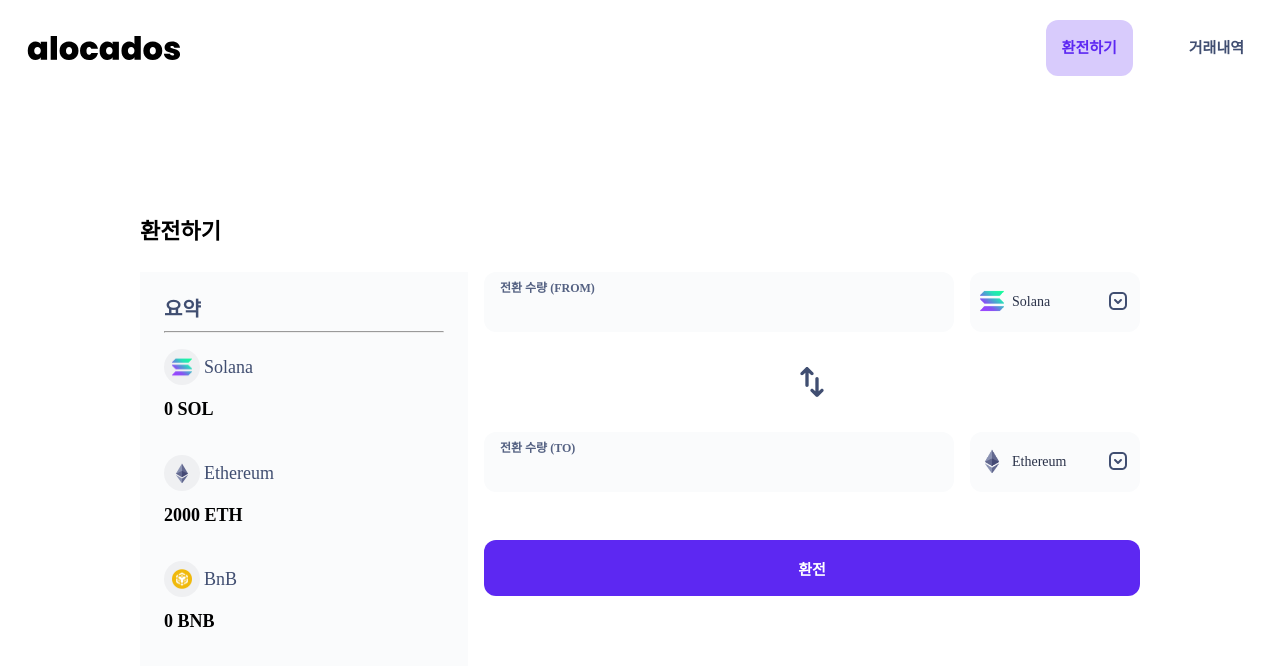
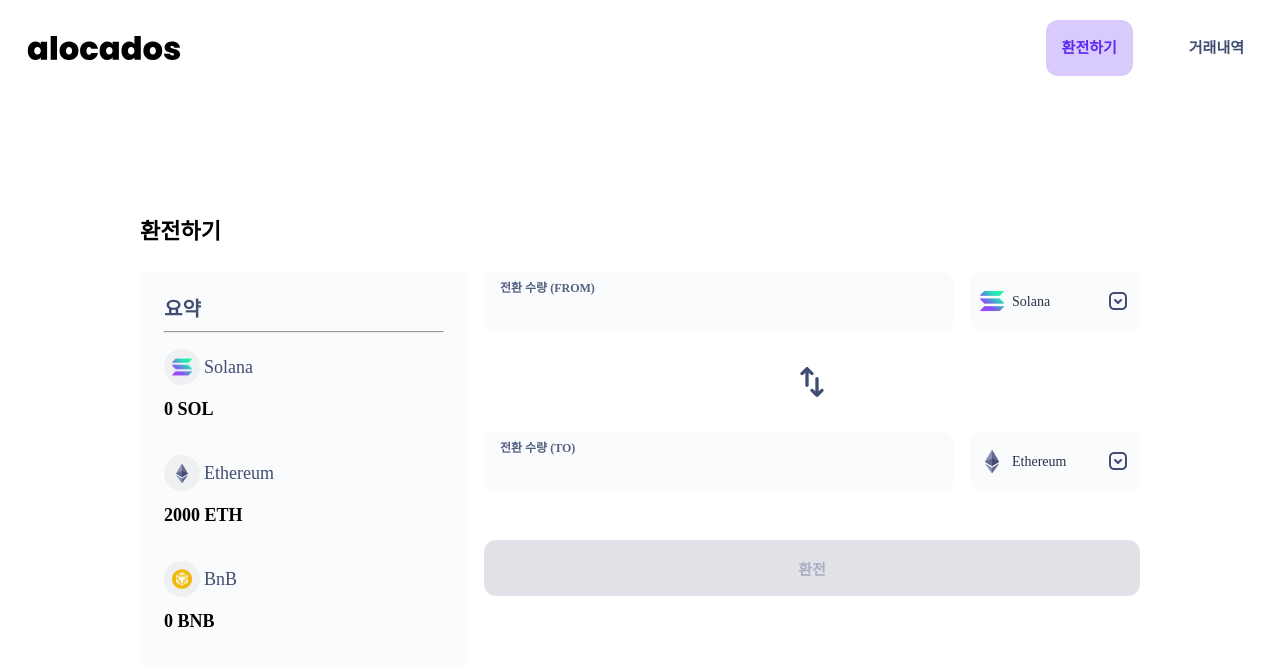
Before and after one commit to HyeBinYang/alocados-frontend-task, a React (Create React App) app: page /exchange in a window 1280 px wide. Shown: the top 666 px of the page. Built offline with nearby package versions, Linux system fonts and the light colour scheme.

Commit message:
feat : 환전 버튼 disabled 처리

```diff
--- a/src/components/Exchange/ExchangeForm.tsx
+++ b/src/components/Exchange/ExchangeForm.tsx
@@ -37,6 +37,11 @@ const ExchangeButton = styled.button`
   font-weight: 600;
   color: ${color.White};
   cursor: pointer;
+
+  &:disabled {
+    background-color: ${color.Light.Shade[200]};
+    color: ${color.Light.Shade[400]};
+  }
 `;
 
 const ExchangeForm = () => {
@@ -45,8 +50,8 @@ const ExchangeForm = () => {
   const dispatch = useAppDispatch();
 
   const isDisabled = useMemo(() => {
-    // exchangeInput.from
-  }, []);
+    return !exchangeInput.from.value || !exchangeInput.to.value;
+  }, [exchangeInput]);
 
   const handleExchangeClick = () => {
     dispatch(
@@ -71,7 +76,9 @@ const ExchangeForm = () => {
         <Swap />
         <ExchangeInput innerLabel="전환 수량 (TO)" name="to" />
       </ExchangeGroup>
-      <ExchangeButton onClick={handleExchangeClick}>환전</ExchangeButton>
+      <ExchangeButton onClick={handleExchangeClick} disabled={isDisabled}>
+        환전
+      </ExchangeButton>
       {history.length > 0 && <HistoryItem {...history[0]} />}
     </Wrapper>
   );
--- a/src/const/color.ts
+++ b/src/const/color.ts
@@ -9,7 +9,9 @@ const color = {
     Shade: {
       0: "#FAFBFC",
       100: "#F4F5F8",
+      200: "#E0E2E8",
       300: "#C8CCD7",
+      400: "#A9B0C1",
       600: "#546182",
       700: "#404E71",
       900: "#2A3249",
```
